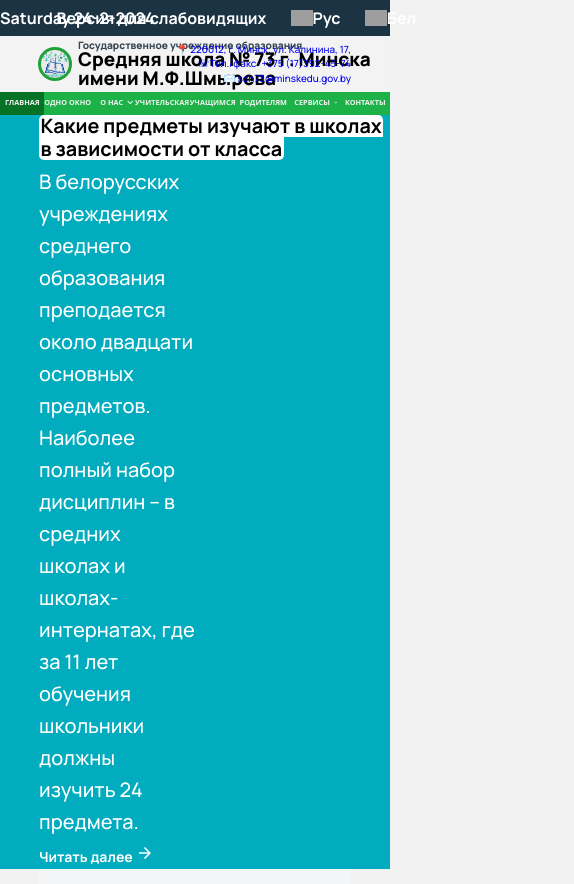
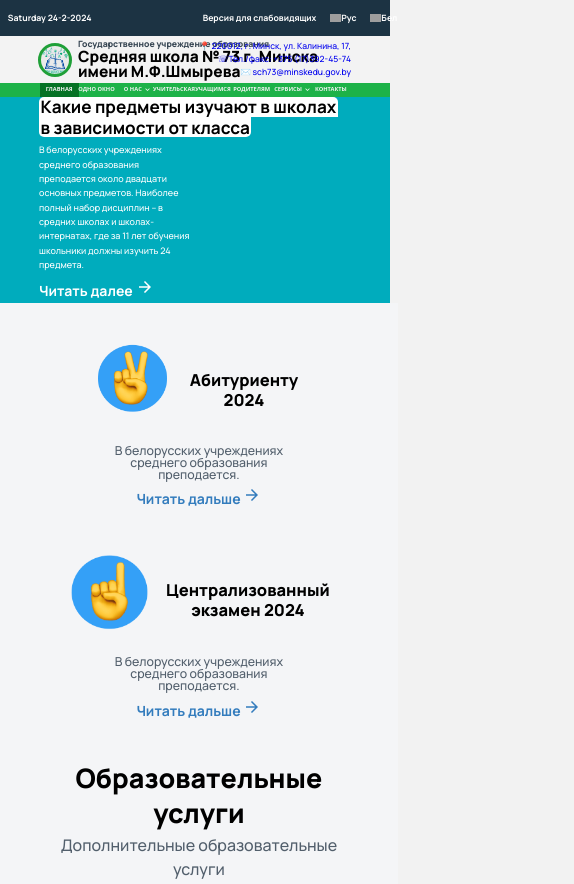
Before and after one commit to ChunChunMaruOfficial/not-a-school-site, a plain HTML site: page index.html in a window 390 px wide. Shown: the top 884 px of the page, 574 px wide, since content can reach past the window. Drawn offline with nearby package versions, Linux system fonts and the light colour scheme; grey boxes are pictures that could not be loaded.

Commit message:
dinner 24's

```diff
--- a/style/media.css
+++ b/style/media.css
@@ -1,4 +1,9 @@
 /* hovers */
+
+:root {
+    --coefficient-first: 0;
+    --coefficient-second: 0px;
+}
 
 @media (hover: hover) {
 
@@ -19,9 +24,14 @@
         transform: scaleY(1);
     }
 
-    .wrapper>span>button:hover {
+    .wrapper>span>button:hover:not(button:nth-child(4)) {
         color: #fff;
         background-color: #1db248;
+    }
+
+    .wrapper>span>button:hover:nth-child(4), .more:hover {
+        outline: 2px solid #337cbd;
+        outline-offset: -1.5px;
     }
 
     footer>div>span:nth-of-type(4) button:hover {
@@ -30,7 +40,7 @@
     }
 
     .social_bunner>span:nth-of-type(1)>div:hover{
-        cursor: s;
+        cursor: pointer;
         color: #c5c5c5;
     }
 }
@@ -51,16 +61,20 @@
 
     .topmenu>li:active .submenu {
         opacity: 1;
-        /*????????????????*/
+        /*not work*/
         transform: scaleY(1);
     }
 
 
-    .wrapper>span>button:active {
+    .wrapper>span>button:active:not(button:nth-child(4)) {
         color: #fff;
         background-color: #1db248;
     }
 
+    .wrapper>span>button:active:nth-child(4), .more:active{
+        outline: 2px solid #337cbd;
+        outline-offset: -1.5px;
+    }
     footer>div>span:nth-of-type(4) button:active {
         background-color: #3c464d;
         border: 0;
@@ -71,3 +85,50 @@
     }
 
 }
+
+
+
+/*ADAPTIVE*/
+
+@media (max-width: 1400px){
+
+}
+
+@media (max-width: 1200px){
+
+}
+
+@media (max-width: 900px){
+.for_enrollee2024{
+    flex-direction: column;
+}
+
+.column{
+    width: 100%;
+    padding-inline: 1% ;
+}
+footer>div>span{
+    margin-bottom: 4%;
+}
+}
+
+/* Small Devices, Tablets */
+
+@media (max-width: 768px) {
+    :root{
+        --coefficient-first: 0.7;
+        --coefficient-second: 320px;
+}
+}
+
+/* Extra Small Devices, Phones */
+
+@media (max-width: 480px) {
+
+}
+
+/* Custom, iPhone Retina */
+
+@media (max-width: 415px) {
+
+}
--- a/style/style.css
+++ b/style/style.css
@@ -1,286 +1,4 @@
-* {
-    margin: 0;
-    padding: 0;
-    border: 0;
-    font-size: 100%;
-    font: inherit;
-    vertical-align: baseline;
-}
 
-/* HTML5 display-role reset for older browsers */
-article,
-aside,
-details,
-figcaption,
-figure,
-footer,
-header,
-hgroup,
-menu,
-nav,
-section {
-    display: block;
-}
-
-ol,
-ul {
-    list-style: none;
-}
-
-blockquote,
-q {
-    quotes: none;
-}
-
-blockquote:before,
-blockquote:after,
-q:before,
-q:after {
-    content: '';
-    content: none;
-}
-
-button:hover {
-    cursor: pointer;
-}
-
-table {
-    border-collapse: collapse;
-    border-spacing: 0;
-}
-
-
-:root {
-    --coefficient-first: 0;
-    --coefficient-second: 0px;
-}
-
-/*reset end*/
-
-body {
-    width: 100vw;
-    background: #f2f2f2;
-    line-height: 1;
-}
-
-header {
-    background: #1db248;
-    text-align: center;
-}
-
-header a {
-    display: block;
-    text-decoration: none;
-    outline: none;
-    transition: .3s ease-in-out;
-}
-
-.most_top {
-    position: relative;
-    align-items: center;
-    display: flex;
-    flex-direction: row;
-    flex-wrap: nowrap;
-    width: 100%;
-    height: 36px;
-    background-color: #1c3343;
-}
-
-.most_top img {
-    height: 1em;
-}
-
-.most_top>span {
-    position: absolute;
-    right: 6%;
-    gap: 8%;
-    display: flex;
-}
-
-.most_top p {
-    align-items: center;
-    display: flex;
-    flex-direction: row;
-    text-wrap: nowrap;
-    font-family: Manrope;
-    font-size: 16px;
-    font-weight: bold;
-    line-height: 100%;
-    color: #fff;
-}
-
-/**************************************/
-
-.logo_container {
-    padding-block: 1%;
-    padding-left: 10%;
-    width: 90%;
-    display: flex;
-    flex-direction: row;
-    flex-wrap: nowrap;
-    background-color: #f3f3f3;
-    align-items: center;
-    position: relative;
-}
-
-#logo {
-    background-image: url('../img/main_logo.png');
-    background-size: 100%;
-    width: 9.1%;
-    aspect-ratio: 1/1;
-    border-radius: 100%;
-    outline: 3px solid #1fa038;
-    outline-offset: -2px;
-}
-
-.logo_container>div:nth-of-type(2)>p:first-of-type {
-    font-family: Manrope;
-    font-size: calc(8px + (8 + 8 * var(--coefficient-first)) * ((100vw - var(--coefficient-second)) / 1440));
-    color: #374653;
-}
-
-.logo_container>div:nth-of-type(2)>p {
-    font-family: Manrope;
-    font-size: calc(14px + (18 + 18 * var(--coefficient-first)) * ((100vw - var(--coefficient-second)) / 1440));
-    font-weight: 800;
-    color: #000;
-}
-
-.logo_container>div:nth-of-type(2) {
-    margin-left: 2%;
-    text-align: left;
-}
-
-.logo_container>div:nth-of-type(3) {
-    font-family: Manrope;
-    font-size: calc(8px + (7 + 7 * var(--coefficient-first)) * ((100vw - var(--coefficient-second)) / 1440));
-    font-weight: 500;
-    line-height: 1.5;
-    text-align: right;
-    color: #000;
-}
-
-.logo_container>div:nth-of-type(3) {
-    position: absolute;
-    right: 10%;
-}
-
-/**************************************/
-
-nav {
-    width: 83%;
-    display: table;
-    margin: 0 auto;
-}
-
-.topmenu{
-    display: flex;
-    flex-direction: row;
-    justify-content: center;
-}
-
-.topmenu>li:first-of-type {
-    background-color: #067225;
-}
-
-.topmenu>li {
-    padding: 1% 2%;
-    width: 11%;
-    float: left;
-    position: relative;
-    font-family: 'Open Sans', sans-serif;
-}
-
-.topmenu>li>a {
-    display: flex;
-    justify-content: center;
-    text-transform: uppercase;
-    text-wrap: nowrap;
-    font-size: 14px;
-    font-weight: bold;
-    color: #f3f3f3;
-}
-
-.submenu-link>svg{
-    height: 1em;
-}
-
-.submenu {
-    background: #1db248;
-    position: absolute;
-    left: 0;
-    top: 100%;
-    z-index: 5;
-    width: 180px;
-    opacity: 0;
-    transform: scaleY(0);
-    transform-origin: 0 0;
-    transition: .5s ease-in-out;
-}
-
-.submenu a {
-    color: white;
-    text-align: left;
-    padding: 12px 15px;
-    font-size: 13px;
-    border-bottom: 1px solid rgba(255, 255, 255, .1);
-}
-
-.submenu li:last-child a {
-    border-bottom: none;
-}
-
-.main_bunner {
-    justify-content: center;
-    flex-direction: column;
-    display: flex;
-    aspect-ratio: 1680 / 560;
-    background-color: #00acbd;
-}
-
-.main_bunner p {
-    margin-left: 10%;
-}
-
-.main_bunner p:nth-of-type(1) {
-    border-radius: 5px 5px 0px 0px;
-}
-
-.main_bunner p:nth-of-type(2) {
-    border-radius: 0px 0px 5px 5px;
-    margin-bottom: 1.5%;
-}
-
-.main_bunner p:nth-of-type(1),
-.main_bunner p:nth-of-type(2) {
-    width: max-content;
-    font-family: Manrope;
-    padding: .4%;
-    font-size: calc(16px + (14 + 14 * var(--coefficient-first)) * ((100vw - var(--coefficient-second)) / 1440));
-    font-weight: bold;
-    color: #000;
-    background-color: #fff;
-    text-wrap: nowrap;
-
-}
-
-.main_bunner p:nth-of-type(3) {
-    margin-bottom: 1.5%;
-    width: 40%;
-    font-family: Manrope;
-    font-size: 20px;
-    font-weight: 500;
-    line-height: 1.6;
-    color: #fff;
-}
-
-.main_bunner p:nth-of-type(4) {
-    font-family: Manrope;
-    font-size: 14px;
-    font-weight: bold;
-    line-height: 1.71;
-    color: #fff;
-}
 
 .column {
     height: 100%;
@@ -291,22 +9,22 @@ nav {
 }
 
 .for_enrollee2024 {
-    margin: auto auto;
     width: 100%;
     display: flex;
     flex-direction: row;
     flex-wrap: nowrap;
-    gap: 4%;
+    justify-content: space-around;
 }
 
 .for_enrollee2024>div {
     border-radius: 24px;
     padding: 4.5%;
-    width: 48%;
+    width: min-content;
     display: flex;
     flex-direction: column;
     justify-content: center;
     align-items: center;
+    margin-inline: auto;
 }
 
 .for_enrollee2024>div>* {
@@ -330,11 +48,12 @@ nav {
 
 .for_enrollee2024 span {
     display: flex;
+    gap: 7px;
     flex-direction: row;
     flex-wrap: nowrap;
     align-items: center;
     font-family: Manrope;
-    font-size: 32px;
+    font-size: calc(15px + (18 + 18 * var(--coefficient-first)) * ((100vw - var(--coefficient-second)) / 1440));;
     font-weight: 800;
     line-height: 1.25;
     text-align: center;
@@ -348,7 +67,7 @@ nav {
 
 .for_enrollee2024>div>p:nth-of-type(1) {
     font-family: Manrope;
-    font-size: 20px;
+    font-size: calc(12px + (4 + 4 * var(--coefficient-first)) * ((100vw - var(--coefficient-second)) / 1440));
     font-weight: 500;
     line-height: auto;
     text-align: center;
@@ -383,7 +102,7 @@ nav {
 
 .Educational_services>p:nth-of-type(1) {
     font-family: Manrope;
-    font-size: 36px;
+    font-size: calc(26px + (10 + 10  * var(--coefficient-first)) * ((100vw - var(--coefficient-second)) / 1440));;
     font-weight: 800;
     line-height: 1.33;
     text-align: center;
@@ -392,7 +111,7 @@ nav {
 
 .Educational_services>p:nth-of-type(2) {
     font-family: Manrope;
-    font-size: 16px;
+    font-size: calc(16px  * ((100vw - var(--coefficient-second)) / 1440));;
     font-weight: 500;
     line-height: 1.5;
     text-align: center;
@@ -450,7 +169,7 @@ nav {
 
 .element>p:nth-of-type(1) {
     font-family: Manrope;
-    font-size: 24px;
+    font-size: calc(10px + (14 + 14 * var(--coefficient-first)) * ((100vw - var(--coefficient-second)) / 1440));;
     font-weight: 800;
     line-height: 1;
     text-align: center;
@@ -460,7 +179,7 @@ nav {
 .element>p:nth-of-type(2) {
     width: 70%;
     font-family: Manrope;
-    font-size: 16px;
+    font-size: calc(8px + (8 + 8 * var(--coefficient-first)) * ((100vw - var(--coefficient-second)) / 1440));;
     font-weight: 500;
     line-height: 1.5;
     text-align: center;
@@ -697,6 +416,7 @@ nav {
 }
 
 .ads>span {
+    position: relative;
     display: flex;
     justify-content: space-between;
     flex-direction: row;
@@ -819,7 +539,15 @@ nav {
     color: #000;
 }
 
-.container>p:nth-of-type(2) {
+.container>span{
+    position: relative;
+    display: flex;
+    gap: 2vw;
+    flex-direction: row;
+    margin-bottom: 2%;
+}
+
+.container>span>p {
     font-family: Manrope;
     font-size: 24px;
     font-weight: 500;
@@ -925,7 +653,11 @@ swiper-slide>p:nth-of-type(2) {
     background-color: #f5f6f7;
 }
 
-.other {
+.more{
+    padding-inline-start: 1%;
+}
+
+.wrapper>span>button:nth-child(4), .more{
     position: absolute;
     right: 15px;
     padding-inline-end: 0;
@@ -1009,7 +741,6 @@ swiper-slide>p:nth-of-type(2) {
 .elem>p:nth-child(5) {
     font-family: Manrope;
     font-size: calc(6px + (8 + 8 * var(--coefficient-first)) * ((100vw - var(--coefficient-second)) / 1680));
-    ;
     font-weight: bold;
     font-stretch: normal;
     font-style: normal;
@@ -1079,7 +810,7 @@ footer>div:first-of-type {
     gap: 5%;
     display: flex;
     flex-direction: row;
-    flex-wrap: nowrap;
+    flex-wrap: wrap;
 }
 
 footer>div>span:nth-of-type(4) {
@@ -1090,7 +821,7 @@ footer>div>span:nth-of-type(4) {
 
 footer>div>span:nth-of-type(3)>p:nth-child(4) {
     font-family: Manrope;
-    font-size: 16px;
+    font-size: calc(8px + (8 + 8 * var(--coefficient-first)) * ((100vw - var(--coefficient-second)) / 1680));;
     font-weight: 500;
     line-height: 2;
     color: #fff;
@@ -1098,7 +829,7 @@ footer>div>span:nth-of-type(3)>p:nth-child(4) {
 
 footer>div>span:nth-of-type(3)>p:nth-child(6) {
     font-family: Manrope;
-    font-size: 16px;
+    font-size: calc(8px + (8 + 8 * var(--coefficient-first)) * ((100vw - var(--coefficient-second)) / 1680));;
     font-weight: 500;
     line-height: 2;
     color: #fff;
@@ -1134,8 +865,8 @@ footer>div>span:nth-of-type(4) button:nth-of-type(3)>div {
 footer>span {
     display: flex;
     flex-direction: row;
-    flex-wrap: nowrap;
-    width: 90%;
+    flex-wrap: wrap;
+    width: 100%;
     justify-content: space-between;
 }
 
@@ -1145,7 +876,7 @@ footer>div>span>p:nth-child(1) {
 
 footer p {
     font-family: Manrope;
-    font-size: 16px;
+    font-size: calc(8px + (8 + 8 * var(--coefficient-first)) * ((100vw - var(--coefficient-second)) / 1680));;
     font-weight: 800;
     line-height: 2;
     color: #fff;
@@ -1153,7 +884,7 @@ footer p {
 
 footer ul {
     font-family: Manrope;
-    font-size: 16px;
+    font-size: calc(8px + (8 + 8 * var(--coefficient-first)) * ((100vw - var(--coefficient-second)) / 1680));;
     font-weight: 500;
     line-height: 2;
     color: #fff;
@@ -1161,7 +892,7 @@ footer ul {
 
 footer>span>p:nth-child(2) {
     font-family: Manrope;
-    font-size: 16px;
+    font-size: calc(8px + (8 + 8 * var(--coefficient-first)) * ((100vw - var(--coefficient-second)) / 1680));;
     font-weight: normal;
     font-stretch: normal;
     font-style: normal;
--- a/style/top_menu.css
+++ b/style/top_menu.css
@@ -50,11 +50,6 @@ table {
 }
 
 
-:root {
-    --coefficient-first: 0;
-    --coefficient-second: 0px;
-}
-
 /*reset end*/
 
 body {
@@ -82,7 +77,9 @@ header a {
     flex-direction: row;
     flex-wrap: nowrap;
     width: 100%;
+    width: 98%;
     height: 36px;
+    padding-inline-start: 2%;
     background-color: #1c3343;
 }
 
@@ -92,9 +89,10 @@ header a {
 
 .most_top>span {
     position: absolute;
-    right: 6%;
+    right: 5%;
     gap: 8%;
     display: flex;
+    align-items: center;
 }
 
 .most_top p {
@@ -103,7 +101,7 @@ header a {
     flex-direction: row;
     text-wrap: nowrap;
     font-family: Manrope;
-    font-size: 16px;
+    font-size: calc(8px + (8 + 8 * var(--coefficient-first)) * ((100vw - var(--coefficient-second)) / 1440));;
     font-weight: bold;
     line-height: 100%;
     color: #fff;
@@ -184,7 +182,7 @@ nav {
 }
 
 .topmenu>li {
-    padding: 2% 1%;
+    padding: 1.2% .5%;
     width: 11%;
     float: left;
     position: relative;
@@ -269,7 +267,7 @@ nav {
     margin-bottom: 1.5%;
     width: 40%;
     font-family: Manrope;
-    font-size: 20px;
+    font-size: calc(8px + (12 + 12 * var(--coefficient-first)) * ((100vw - var(--coefficient-second)) / 1440));
     font-weight: 500;
     line-height: 1.6;
     color: #fff;
```
Also changed, not shown: index.html (+10 -6 lines).
